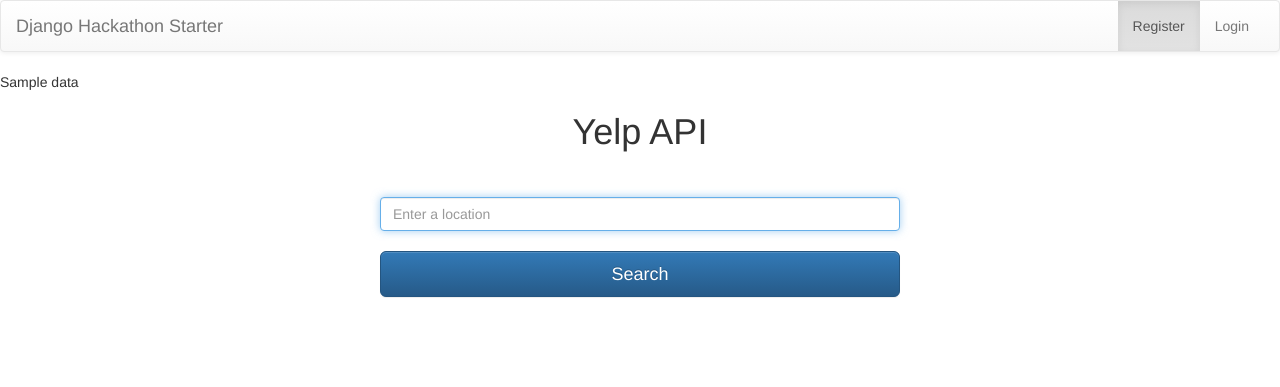
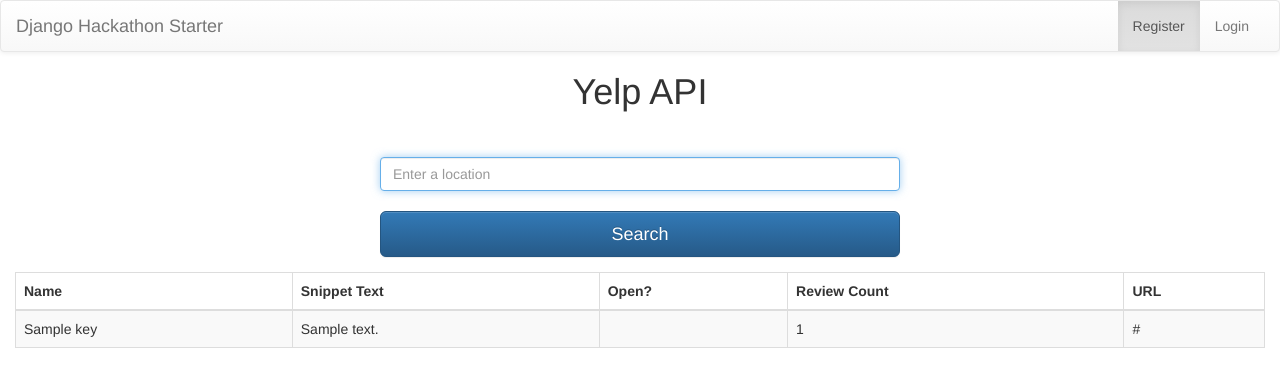
Before and after one commit to DrkSephy/django-hackathon-starter, a Django app: template hackathon_starter/hackathon/templates/hackathon/yelp.html in a window 1280 px wide. Shown: the top 387 px of the page. Run offline with Django 3.2, Linux system fonts and the light colour scheme; the template is opened without the code that fills it: most values are stand-ins (such as "Sample title", 1, 10 or a date in 2020); some libraries are stand-ins or nearby versions.

Commit message:
Adding bootstrap and pulling out relevant data

```diff
--- a/hackathon_starter/hackathon/scripts/yelp.py
+++ b/hackathon_starter/hackathon/scripts/yelp.py
@@ -9,6 +9,7 @@ TOKEN = 'AWYVs7Vim7mwYyT1BLJA2xhNTs_vXLYS'
 TOKEN_SECRET = 'Rv4GrlYxYGhxUs14s0VBfk7JLJY'
 
 def requestData(location):
+    data = []
     url = 'http://api.yelp.com/v2/business/' + location
 
     consumer = oauth2.Consumer(CONSUMER_KEY, CONSUMER_SECRET)
@@ -28,5 +29,6 @@ def requestData(location):
 
     req = requests.get(signed_url)
     content = json.loads(req.content)
+    data.append(content)
 
-    return content
+    return data
--- a/hackathon_starter/hackathon/templates/hackathon/yelp.html
+++ b/hackathon_starter/hackathon/templates/hackathon/yelp.html
@@ -10,8 +10,6 @@
     </style>
 
     <body>
-
-      {{ data }}
       <h1 class="text-center"> Yelp API </h1>
       <div class="container text-center">
         <form class="form-signin" id="login_form" method="post" action="/hackathon/yelp/">
@@ -25,5 +23,36 @@
         </form>
       </div>
 
+      	{% if data %}
+	      <div class="col-lg-12">
+	        <div class="table-responsive">
+	            <table class="table table-bordered table-hover table-striped tablesorter">
+	                <thead>
+	                <tr>
+	                <th class="header"> Name <i class="icon-sort"></i></th>
+	                <th class="header"> Snippet Text <i class="icon-sort"></i></th>
+	                <th class="header"> Open? <i class="icon-sort"></i></th>
+	                <th class="header"> Review Count <i class="icon-sort"></i></th>
+	                <th class="header"> URL <i class="icon-sort"></i></th>
+	                </tr>
+	            </thead>
+	            <tbody>
+
+	            {% for key in data %}
+	                <tr>
+	                    <td>{{ key.name }}</td>
+	                    <td>{{ key.snippet_text }}</td>
+	                    <td>{{ key.is_closed }}</td>
+	                    <td>{{ key.review_count }}</td>
+	                    <td>{{ key.url }}</td>
+	    			</tr>
+	            {% endfor %}
+
+	            </tbody>
+	            </table>
+	        </div>
+	      </div>
+	    {% endif %}
+
     </body>
 </html>
```
